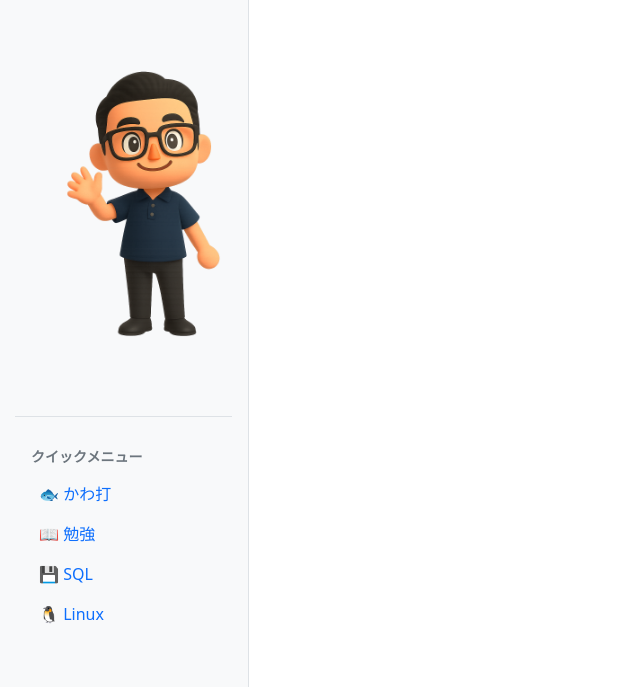
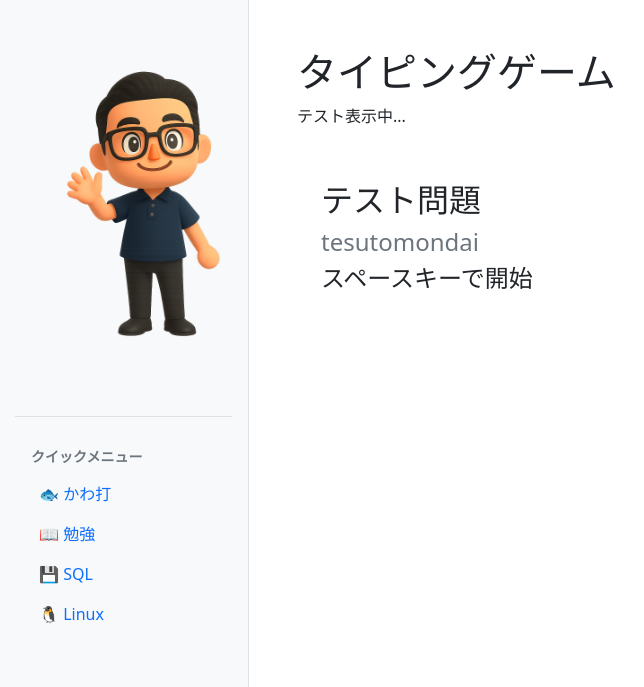
Before and after one commit to itsme03up/kawastudy, a Django app: template apps/typinggame/templates/typinggame/index.html in a window 1280 px wide. Shown: the part 56-743 px from the top of the page, without its empty margins (1-645 px from the left). Run offline with Django 4.2, Linux system fonts and the light colour scheme; the template is opened without the code that fills it, so the values that code supplies are empty; some libraries are stand-ins or nearby versions.

Commit message:
fix: Refactor HTML structure and enhance debugging logs in TypingGame

```diff
--- a/apps/typinggame/templates/typinggame/index.html
+++ b/apps/typinggame/templates/typinggame/index.html
@@ -10,84 +10,51 @@
 {% endblock %}
 
 {% block content %}
+<div class="container my-5">
+    <h1>タイピングゲーム</h1>
+    <p>テスト表示中...</p>
+
     <!-- React タイピングゲーム用コンテナ -->
     <div id="react-typing-game">
         <!-- フォールバック：React が読み込まれない場合の従来版 -->
         <div class="container my-5">
             <div id="panel" class="inner">
-            <div id="header">
-                <div class="stats-container">
-                    <span>問題: <span id="question-number">1</span>/<span id="total-questions">10</span></span>
-                    <span>残り時間: <span id="time">60.0</span></span>
-                    <span>WPM: <span id="wpm">0</span></span>
-                    <span>正解率: <span id="accuracy">0.00</span>%</span>
+                <div id="text-container">
+                    <div id="text-display" class="fs-2">
+                        {{ question.japanese|default:"テスト問題" }}
+                    </div>
+                    <div id="romaji-display" class="fs-4 text-muted">
+                        {{ question.romaji|default:"tesutomondai" }}
                     </div>
                 </div>
-
-            <div id="text-container">
-                <div id="text-display" class="fs-2">
-                    {{ question.japanese }}
-                </div>
-                <div id="romaji-display" class="fs-4 text-muted">
-                    {{ question.romaji }}
+                <div id="overlay">
+                    <div class="fs-4">スペースキーで開始</div>
                 </div>
             </div>
-
-            <div id="overlay">
-                <div class="fs-4">スペースキーで開始</div>
-                <div class="mt-2 text-muted">（日本語入力モードはオフにしてください）</div>
-            </div>
-            <div id="message"></div>
         </div>
     </div>
 </div>
 
 <script>
+    console.log('Page loaded successfully');
     // Django からのデータを React に渡す
     window.typingQuestionsData = JSON.parse('{{ questions_json|safe }}');
     window.typingInitialQuestion = JSON.parse('{{ initial_question_json|safe }}');
+    console.log('Data loaded:', window.typingQuestionsData);
 </script>
 {% endblock %}
 
 {% block react_scripts %}
-<!-- デバッグ用ログ -->
 <script>
-    console.log('🔧 Template DEBUG: Starting script execution - v2');
-    console.log('🔧 React container exists:', !!document.getElementById('react-typing-game'));
-    console.log('🔧 Questions data:', window.typingQuestionsData);
-    console.log('🔧 Initial question:', window.typingInitialQuestion);
+    console.log('🔧 React scripts block started - v4');
+    console.log('🔧 Container exists:', !!document.getElementById('react-typing-game'));
 </script>
 
-<!-- React のタイピングゲームを直接読み込み (キャッシュバスター付き) -->
-<script src="{% static 'js/react/typing.bundle.js' %}?v={{ forloop.counter|default:'1' }}"></script>
+<script src="{% static 'js/react/typing.bundle.js' %}?v=4"></script>
 
 <script>
-    console.log('🔧 After bundle load - checking window objects - v2');
-    console.log('🔧 React available:', typeof React !== 'undefined');
-    console.log('🔧 ReactDOM available:', typeof ReactDOM !== 'undefined');
-
-    // 手動でReactコンポーネントを初期化してみる
-    setTimeout(() => {
-        console.log('🔧 Manual React initialization attempt - v2');
-        const container = document.getElementById('react-typing-game');
-        if (container) {
-            console.log('🔧 Container found, trying to render...');
-            try {
-                // フォールバック要素を非表示
-                const fallback = container.querySelector('.container');
-                if (fallback) {
-                    fallback.style.display = 'none';
-                    console.log('🔧 Fallback hidden');
-                }
-                console.log('🔧 Manual initialization complete');
-            } catch (error) {
-                console.error('🔧 Manual initialization failed:', error);
-            }
-        } else {
-            console.error('🔧 Container not found!');
-        }
-    }, 100);
-
-    console.log('タイピングゲーム React コンポーネントが読み込まれました - v2');
+    console.log('🔧 Bundle loaded - v4');
+    // フォールバック非表示を無効化して、コンテンツが消えないようにする
+    console.log('🔧 Keeping fallback content visible for debugging');
 </script>
 {% endblock %}
```
Lines whose indentation alone changed are shown as unchanged.
